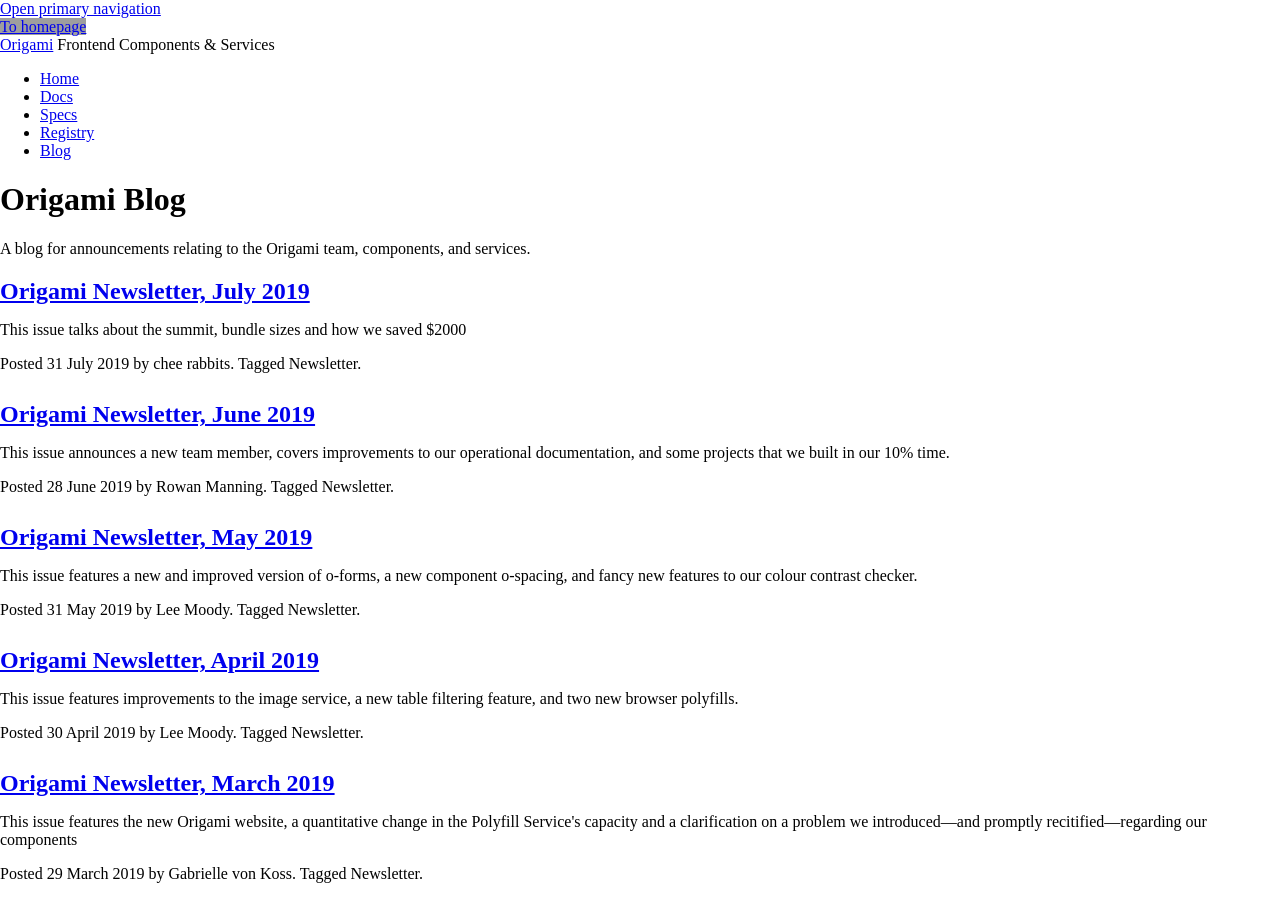
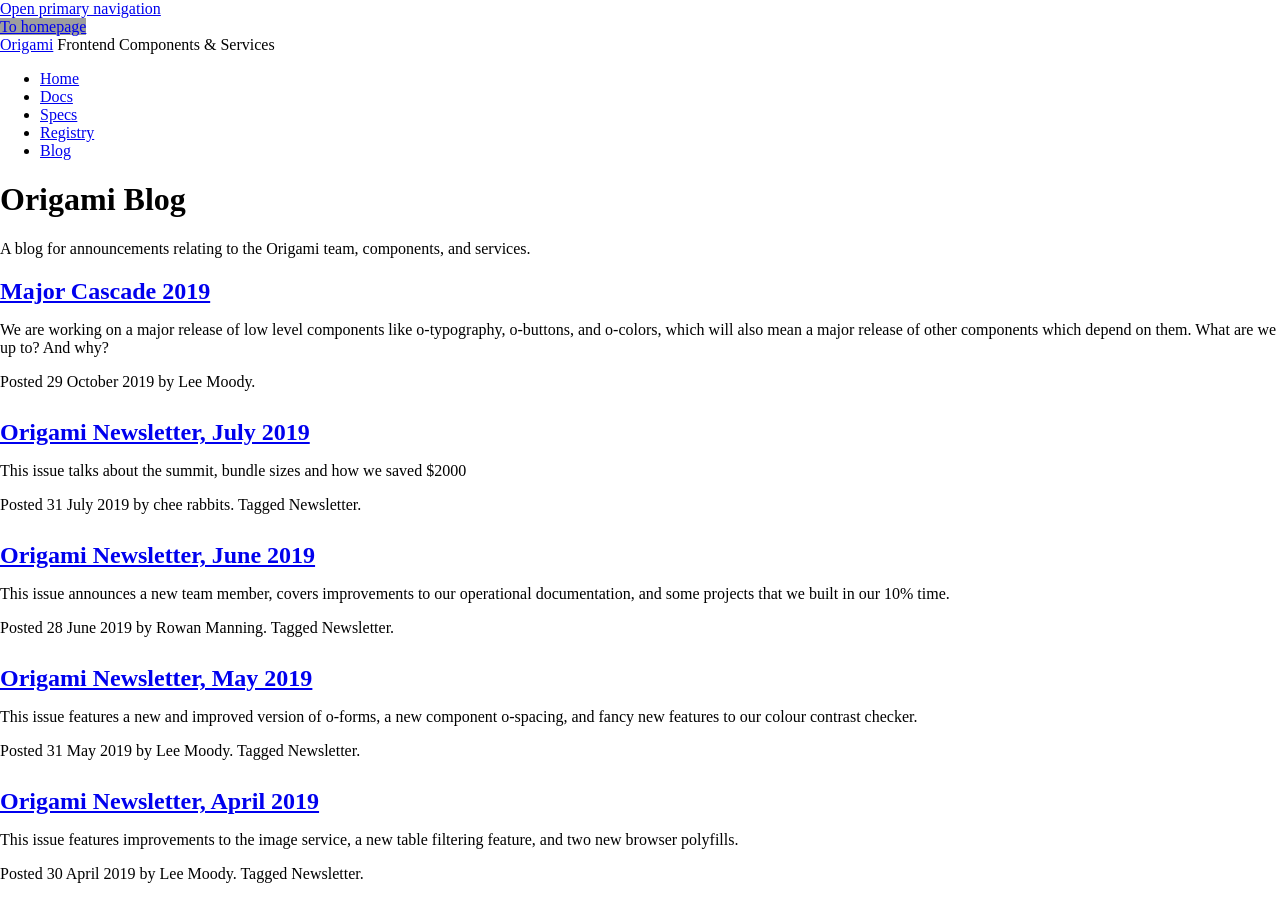
Before and after one commit to Financial-Times/origami-website, a Jekyll site: the page built from pages/blog.html, in a window 1280 px wide and 900 px high. Built offline with Jekyll 4.4.1, drawn with Linux system fonts in a browser that asks for light colours; a style sheet for code colours, icons or effects is not loaded; grey boxes are pictures that could not be loaded.

Commit message:
WIP major cascade blogpost.

```diff
--- /dev/null
+++ b/_posts/2019-10-29-major-cascade.md
@@ -0,0 +1,76 @@
+---
+title: Major Cascade 2019
+description: We are working on a major release of low level components like o-typography, o-buttons, and o-colors, which will also mean a major release of other components which depend on them. What are we up to? And why?
+author: Lee Moody
+---
+
+The Origami team maintain around 52 front end components. A component is a shared piece of user-interface which, along with other components, is used to build a webpage.
+
+We are working on a major release of low level components including o-typography, o-buttons, and o-colors which will require a major release of dependent components which use them, and components which use those components, and so on. This is a process we call a major cascade.
+
+In this blog post we'll discuss what a major cascade looks like and what high-level improvements migrating to the latest version of Origami components will bring.
+
+## The Major Cascade
+
+Some components are low level &#8212; fundamental building blocks used to build most pages and lots of other components. o-typography is an example of a low level component.
+
+Other components are high level &#8212; complex components which are used in end products and rarely used to build other components. o-table is an example of a high level component.
+
+As low level components are used to build other components there are more projects between them and the end product. To make major changes to a low level component means upgrading each project in-between step by step.
+
+<figure>
+	<img alt="" src="/assets/images/2019-10-31-major-cascade/all-graph.svg?source=origami" />
+	<figcaption class="o-typography-caption">
+        An example graph of product dependencies. Low level components o-colors and o-typography branch out; they are included in final products directly and indirectly via other components including o-table.
+	</figcaption>
+</figure>
+
+<figure>
+	<img alt="" src="/assets/images/2019-10-31-major-cascade/typography-graph.svg?source=origami" />
+	<figcaption class="o-typography-caption">
+        Dependencies on o-typography, a low level dependency, are a large portion of the overall graph. Components in-between including o-buttons and o-table must be upgraded before the end products can be upgraded.
+	</figcaption>
+</figure>
+
+<figure>
+	<img alt="" src="/assets/images/2019-10-31-major-cascade/table-graph.svg?source=origami" />
+	<figcaption class="o-typography-caption">
+        Dependencies on o-table, a high level dependency, are a small portion of the overall graph. If a major version of o-table is released the end projects may be updated immediately.
+	</figcaption>
+</figure>
+
+## Typography
+
+o-typography is used by every group in Product & Tech in some way: from ft.com, through internal tools, to specialist titles. o-typography includes fundamental Financial Times typographical styles including our fonts and font scale, but also includes more specific styles to present ft.com articles. This creates a huge dependency graph and makes releasing major changes tricky -- it requires coordination between many groups and impacts over 167 projects across the Financial Times, which may or may not be active.
+
+If we want to make major changes to our article typography across ft.com, the app, interactive graphic pages, amp pages, and our content management systems that should not impact our internal tooling. So as part of the major release of o-typography we're splitting specific styles used by ft.com and other "master brand" products from o-typography into two new components. These are o-editorial-typography and o-editorial-layout. These smaller, simpler, higher level components means:
+
+- Faster iteration on article typographical styles.
+- Faster websites (through smaller CSS bundle sizes).
+- Smaller migration paths when major releases are made.
+- A reduced learning curve for developers and designers.
+
+Along with the Product Design team we also audited existing users of editorial styles. Where we discovered design divergence between projects we merged an updated version back into o-editorial-typography to improve design consistency and quality when moving between Financial Times experiences.
+
+<figure>
+	<img alt="" src="/assets/images/2019-10-31-major-cascade/blockquote-1.png?source=origami" />
+	<figcaption class="o-typography-caption">
+        Unique blockquote-like style one.
+	</figcaption>
+</figure>
+
+<figure>
+	<img alt="" src="/assets/images/2019-10-31-major-cascade/blockquote-2.png?source=origami" />
+	<figcaption class="o-typography-caption">
+        Unique blockquote-like style two.
+	</figcaption>
+</figure>
+
+<figure>
+	<img alt="" src="/assets/images/2019-10-31-major-cascade/blockquote-3.png?source=origami" />
+	<figcaption class="o-typography-caption">
+        Unique blockquote-like style three.
+	</figcaption>
+</figure>
+
+With editorial styles moved, we made a host of other changes to simplify o-typography for developers. See more details in the [o-typography v6 proposal](https://github.com/Financial-Times/o-typography/issues).
```
Also changed, not shown: assets/images/2019-10-31-major-cascade/all-graph.svg (added), assets/images/2019-10-31-major-cascade/blockquote-1.png (added), assets/images/2019-10-31-major-cascade/blockquote-2.png (added), assets/images/2019-10-31-major-cascade/blockquote-3.png (added), assets/images/2019-10-31-major-cascade/table-graph.svg (added), assets/images/2019-10-31-major-cascade/typography-graph.svg (added), assets/main.scss (line endings or trailing spaces), 3 other files.
